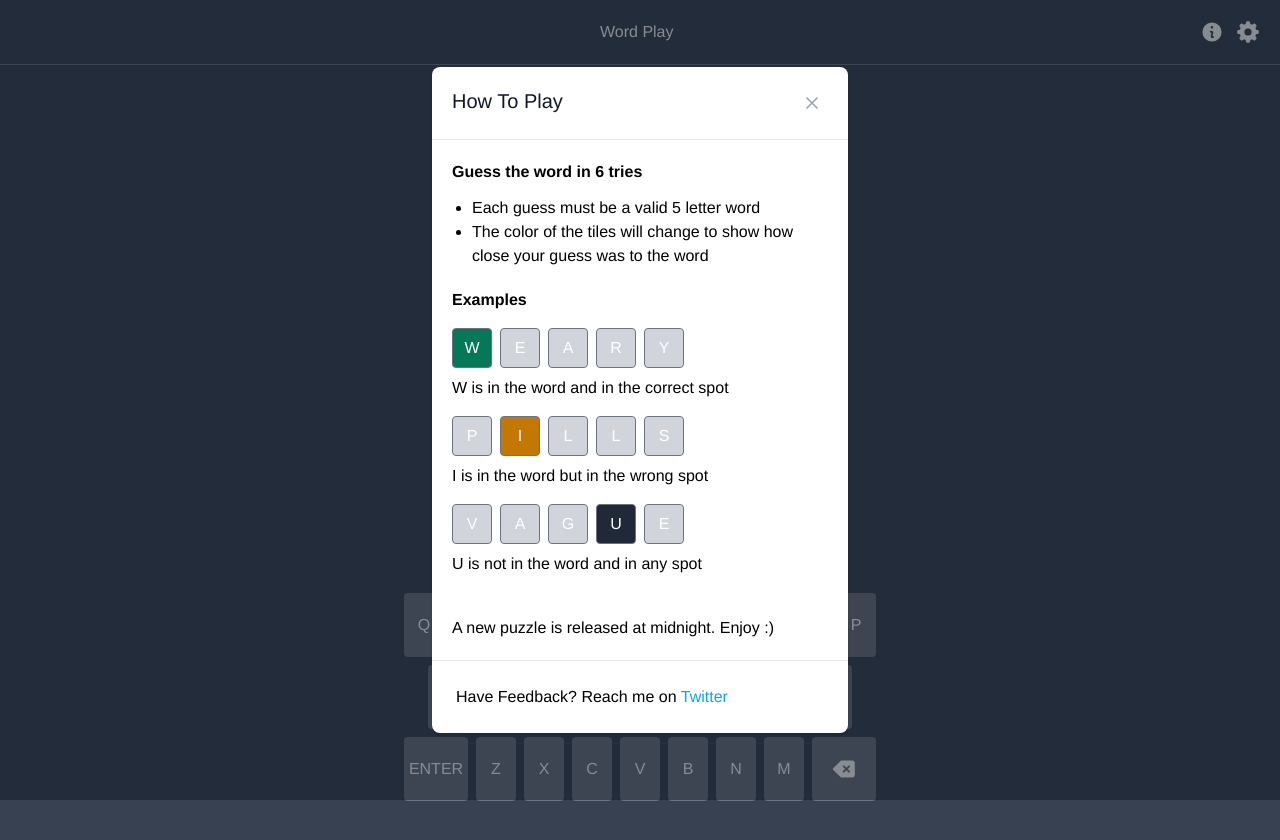
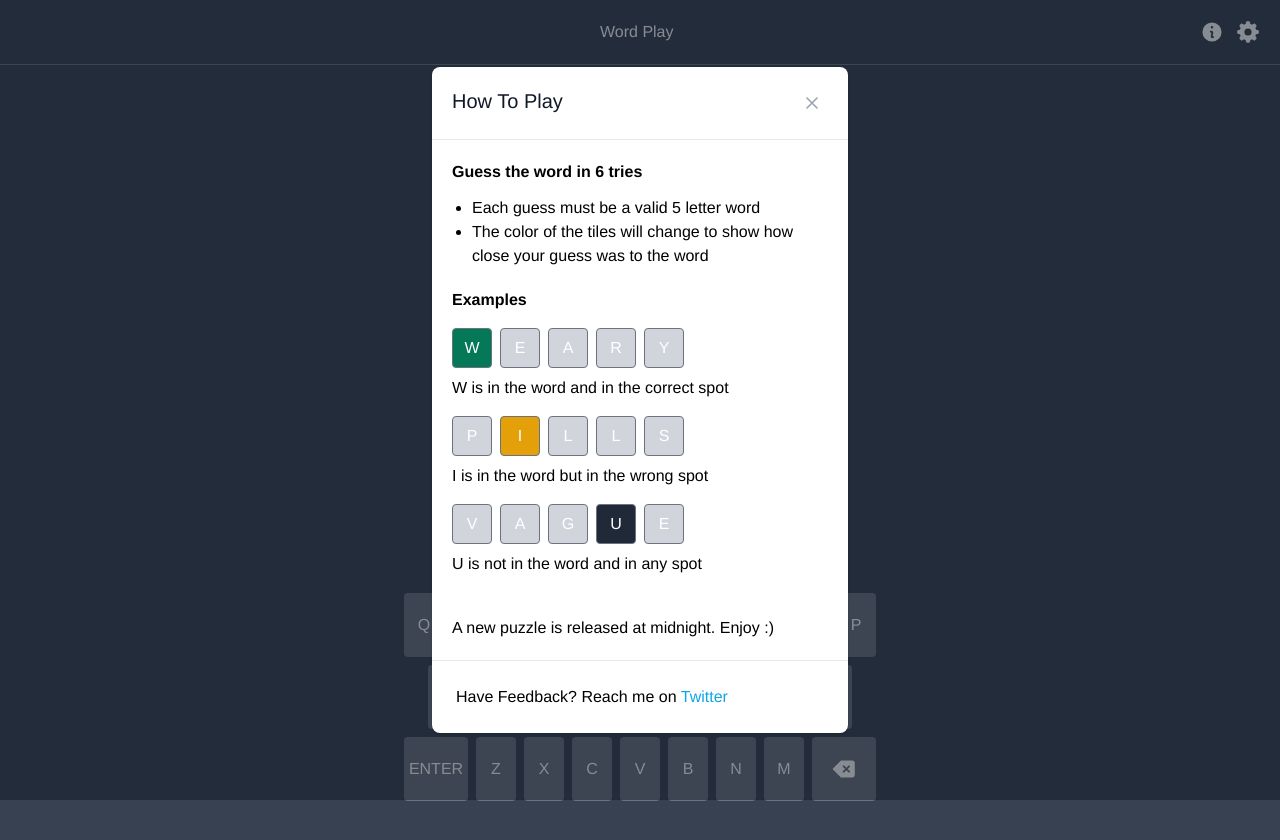
Before and after one commit to thatjsprof/wordle-clone, a React (Create React App) app: page / in a window 1280 px wide. Both pictures are taken after a click on the element 1212 px from the left and 32 px from the top of the page. Shown: the top 840 px of the page. Built offline with nearby package versions, Linux system fonts and the light colour scheme; no server answers; the HTML template or start-up script is replaced by a standard one.

Commit message:
change color for inword

```diff
--- a/src/components/cell/cell.tsx
+++ b/src/components/cell/cell.tsx
@@ -27,7 +27,7 @@ const Cell = memo(
           {
             "bg-emerald-700": status === CellStatuses.correct,
             "bg-transparent": status === CellStatuses.dormant,
-            "bg-yellow-500": status === CellStatuses.inWord,
+            "bg-yellow-400": status === CellStatuses.inWord,
             "bg-gray-800": status === CellStatuses.wrong,
             "cell-fill-animation": value && !valid,
           }
--- a/src/components/nav/nav.tsx
+++ b/src/components/nav/nav.tsx
@@ -21,8 +21,8 @@ const Example = ({
         `flex items-center text-white justify-center  border rounded border-gray-500 w-10 h-10`,
         {
           "bg-emerald-700": status === CellStatuses.correct,
+          "bg-yellow-400": status === CellStatuses.inWord,
           "bg-gray-300": status === CellStatuses.dormant,
-          "bg-yellow-500": status === CellStatuses.inWord,
           "bg-gray-800": status === CellStatuses.wrong,
         }
       )}
```
